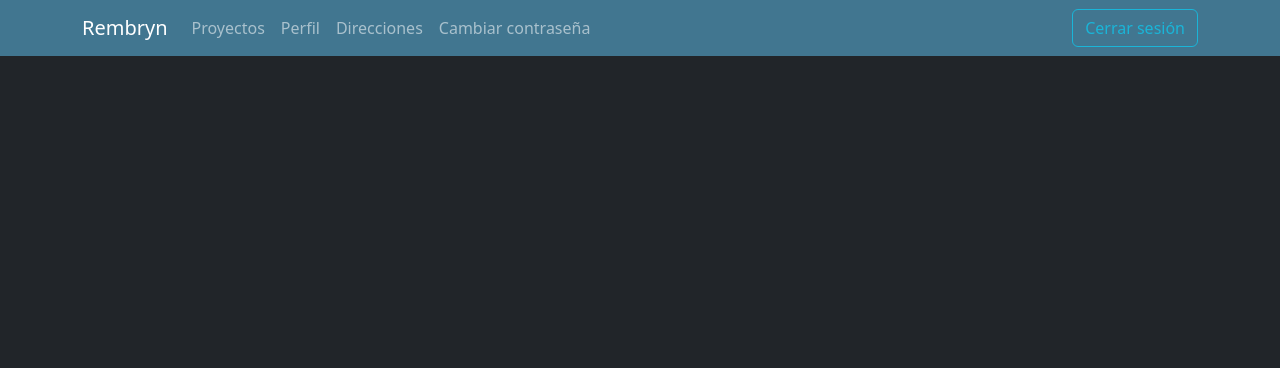
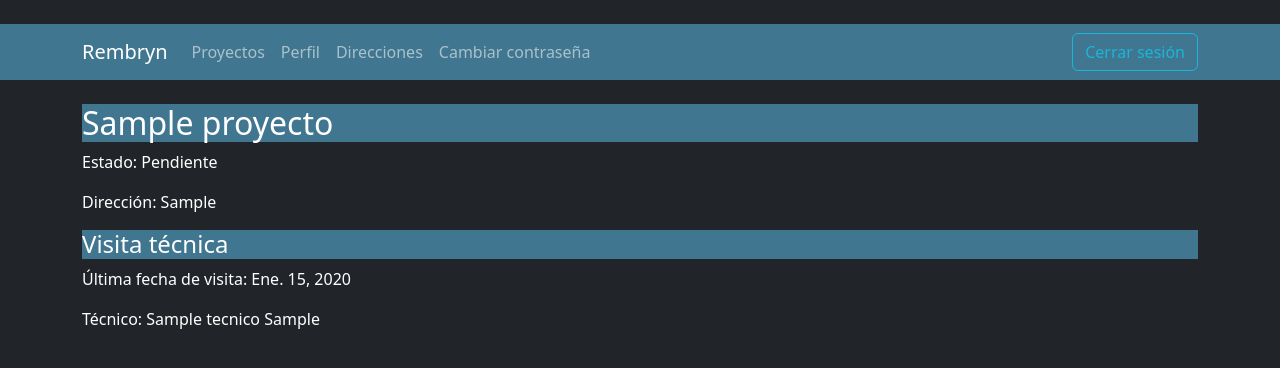
Before and after one commit to jhonatanrestrepoh/rembryn, a Django app: page /proyectos/proyectos/ in a window 1280 px wide. Shown: the top 368 px of the page. Run offline with Django 3.2, Linux system fonts and the light colour scheme; a user stored in the database is signed in; tables that the repository leaves empty hold one stand-in row (values such as "Sample post").

Commit message:
se listan los proyectos para el cliente

```diff
--- a/accounts/static/css/styles.css
+++ b/accounts/static/css/styles.css
@@ -1,3 +1,7 @@
 h2 {
     background-color:#417690;
 }
+
+h4 {
+    background-color:#417690;
+}
--- a/proyectos/models.py
+++ b/proyectos/models.py
@@ -35,7 +35,7 @@ class Proyecto(models.Model):
                                 )
     fecha_actualizacion =models.DateField(auto_now=True)
     fecha_registro =models.DateField(auto_now_add=True)
-    estados = models.CharField(blank=False, null=False, max_length=100, choices=ESTADOS)
+    estado = models.CharField(blank=False, null=False, max_length=100, choices=ESTADOS)
     cliente = models.ForeignKey(Cliente, on_delete=models.CASCADE)
     direccion = ChainedForeignKey(Direccion,
                                   chained_field='cliente',
--- a/proyectos/templates/base.html
+++ b/proyectos/templates/base.html
@@ -5,11 +5,15 @@
     <meta charset="UTF-8" />
     <meta name="viewport" content="width=device-width, initial-scale=1.0" />
     <title>{% block title %} Rembryn {% endblock %}</title>
+    {% load static %}
+    <link rel="stylesheet" type="text/css" href="{% static 'css/styles.css' %}">
     <link
     href="https://cdn.jsdelivr.net/npm/bootstrap@5.3.0-alpha3/dist/css/bootstrap.min.css"
     rel="stylesheet"
     integrity="sha384-KK94CHFLLe+nY2dmCWGMq91rCGa5gtU4mk92HdvYe+M/SXH301p5ILy+dN9+nJOZ"
     crossorigin="anonymous"
+    <!--Favicon -->
+    <link rel="shortcut icon" type="image/png" href="{% static 'favicon.ico' %}" />
     />
   </head>
   <body class="bg-dark">
--- a/proyectos/templates/proyectos/proyectos_list.html
+++ b/proyectos/templates/proyectos/proyectos_list.html
@@ -1 +1,19 @@
 {% extends 'base.html' %}
+
+{% block content %}
+<div class="text-white">
+{% for proyecto in proyectos %}
+  <h2>{{ proyecto.nombre }}</h2>
+  <p>Estado: {{ proyecto.estado }}</p>
+  <p>Dirección: {{ proyecto.direccion__direccion }}</p>
+  <h4>Visita técnica</h4>
+  {% if proyecto.ultima_fecha_visita %}
+  <p>Última fecha de visita: {{ proyecto.ultima_fecha_visita }}</p>
+  <p>Técnico: {{ proyecto.nombre_tecnico }} {{ proyecto.apellido_tecnico }}</p>
+  {% else %}
+  <p>No tienes visitas técnicas programadas</p>
+  {% endif %}
+{% endfor %}
+</div>
+
+{% endblock content %}
--- a/proyectos/views.py
+++ b/proyectos/views.py
@@ -3,8 +3,9 @@ from .models import Proyecto
 
 # django
 from django.shortcuts import render
+from django.db.models import Max, F
 from django.contrib.auth.decorators import login_required
-from django.core.exceptions import ObjectDoesNotExist
+
 
 
 # Create your views here.
@@ -12,8 +13,16 @@ from django.core.exceptions import ObjectDoesNotExist
 def proyectos_list_view(request):
     try:
         cliente = request.user.cliente  # Suponiendo que el modelo de cliente se asocia al usuario mediante un campo OneToOneField
-        proyectos = cliente.proyecto_set.all()  # Obtener todos los proyectos asociados al cliente
+        # proyectos = cliente.proyecto_set.all()  # Obtener todos los proyectos asociados al cliente
+        proyectos = cliente.proyecto_set.annotate(
+                ultima_fecha_visita=Max('visitatecnica__fecha_visita'),
+                nombre_tecnico=F('visitatecnica__tecnico__primer_nombre'),
+                apellido_tecnico=F('visitatecnica__tecnico__primer_apellido')
+
+            ).values('id', 'nombre', 'estado', 'direccion__direccion', 'ultima_fecha_visita', 'nombre_tecnico', 'apellido_tecnico')
+        print(proyectos)
         return render(request, 'proyectos/proyectos_list.html', {'proyectos': proyectos})
-    except Exception:
+    except Exception as e:
         # redirect a registrar el perfil
+        print(e)
         return render(request, 'proyectos/proyectos_list.html', {})
--- a/visitas_tecnicas/models.py
+++ b/visitas_tecnicas/models.py
@@ -14,7 +14,7 @@ min_date = timezone.now().date().strftime('%d-%m-%Y')
 # Create your models here.
 class VisitaTecnica(models.Model):
     fecha_visita =models.DateField(blank=False,)
-    tecnicos = models.ForeignKey(Tecnico, blank=False, on_delete=models.CASCADE)
+    tecnico = models.ForeignKey(Tecnico, blank=False, on_delete=models.CASCADE)
     proyecto = models.ForeignKey(Proyecto, blank=False, on_delete=models.CASCADE)
     fecha_actualizacion= models.DateField(auto_now=True)
     fecha_registro= models.DateField(auto_now_add=True)
```
Also changed, not shown: proyectos/migrations/0007_rename_estados_proyecto_estado.py (added), visitas_tecnicas/migrations/0004_rename_tecnicos_visitatecnica_tecnico.py (added).
